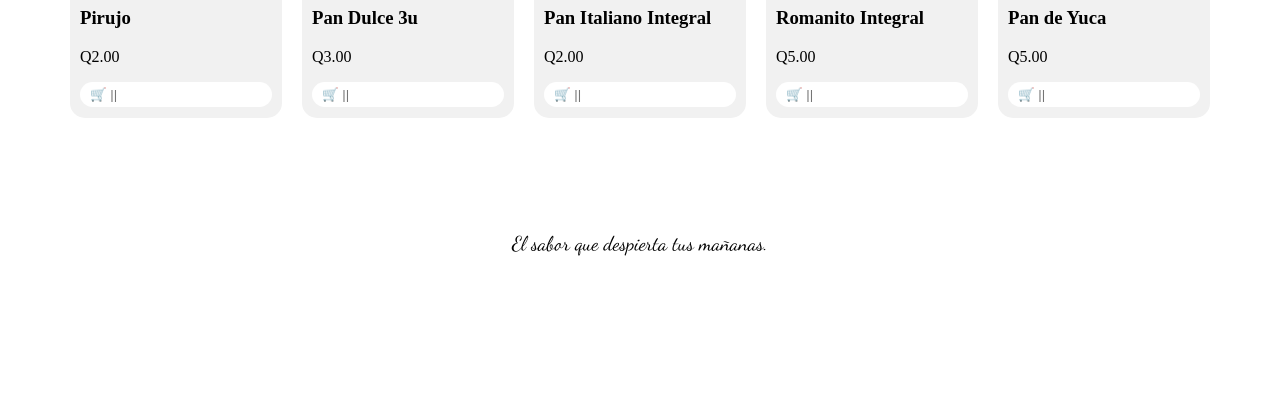
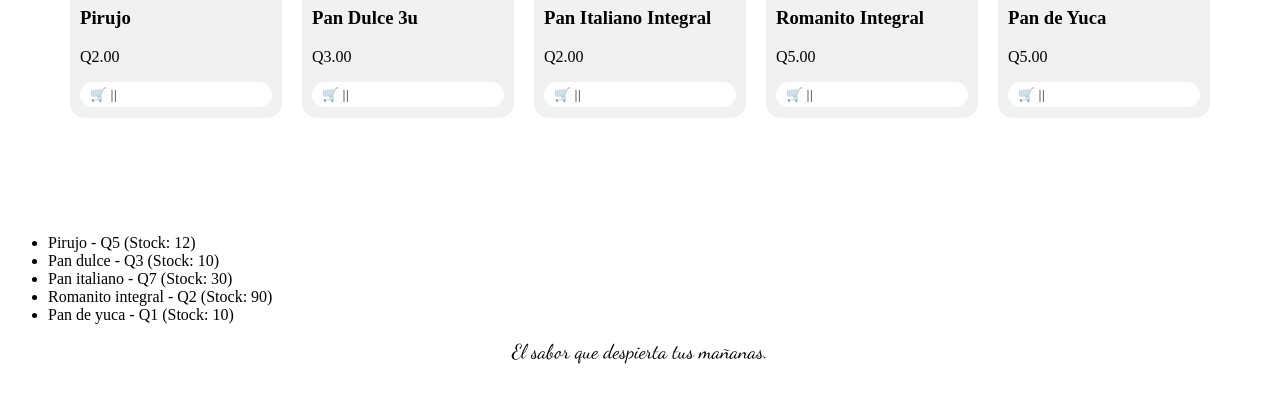
Before and after one commit to nancas/panaderia, a plain HTML site: page panes.html in a window 1280 px wide. Shown: the part 342-744 px from the top of the page. Drawn offline with Linux system fonts and the light colour scheme.

Commit message:
Update panes.html

```diff
--- a/panes.html
+++ b/panes.html
@@ -72,7 +72,21 @@
     </div>
 
     <div id="contenedor"></div>
+
+
+    <footer>
+        <h1>El sabor que despierta tus mañanas.</h1>
+    </footer>
+
+</body>
+
+
+
+
 <script>
+
+
+
     const itemsPanaderia = [
       {  nombre: "Pirujo", precio: 5, cantidad:12, imagen:' ' },
       { nombre: "Pan dulce", precio: 3, cantidad:10, imagen:'' },
@@ -81,12 +95,13 @@
       {   nombre: "Pan de yuca", precio: 1, cantidad: 10, imagen: '' }
     ];
 
+
     function actualizarLista() {
       const contenedor = document.getElementById("contenedor");
       let html = "<ul>";
 
       itemsPanaderia.forEach((item, index) => {
-            html += <li>${item.nombre} - Q${item.precio} (Stock: ${item.cantidad})</li>;
+        html += `<li>${item.nombre} - Q${item.precio} (Stock: ${item.cantidad})</li>`;
       });
 
       html += "</ul>";
@@ -133,15 +148,4 @@
     }
     </script>
 
-    <footer>
-        <h1>El sabor que despierta tus mañanas.</h1>
-    </footer>
-
-</body>
-
-
-
-
-
-
 </html>
```
Lines whose indentation alone changed are shown as unchanged.
